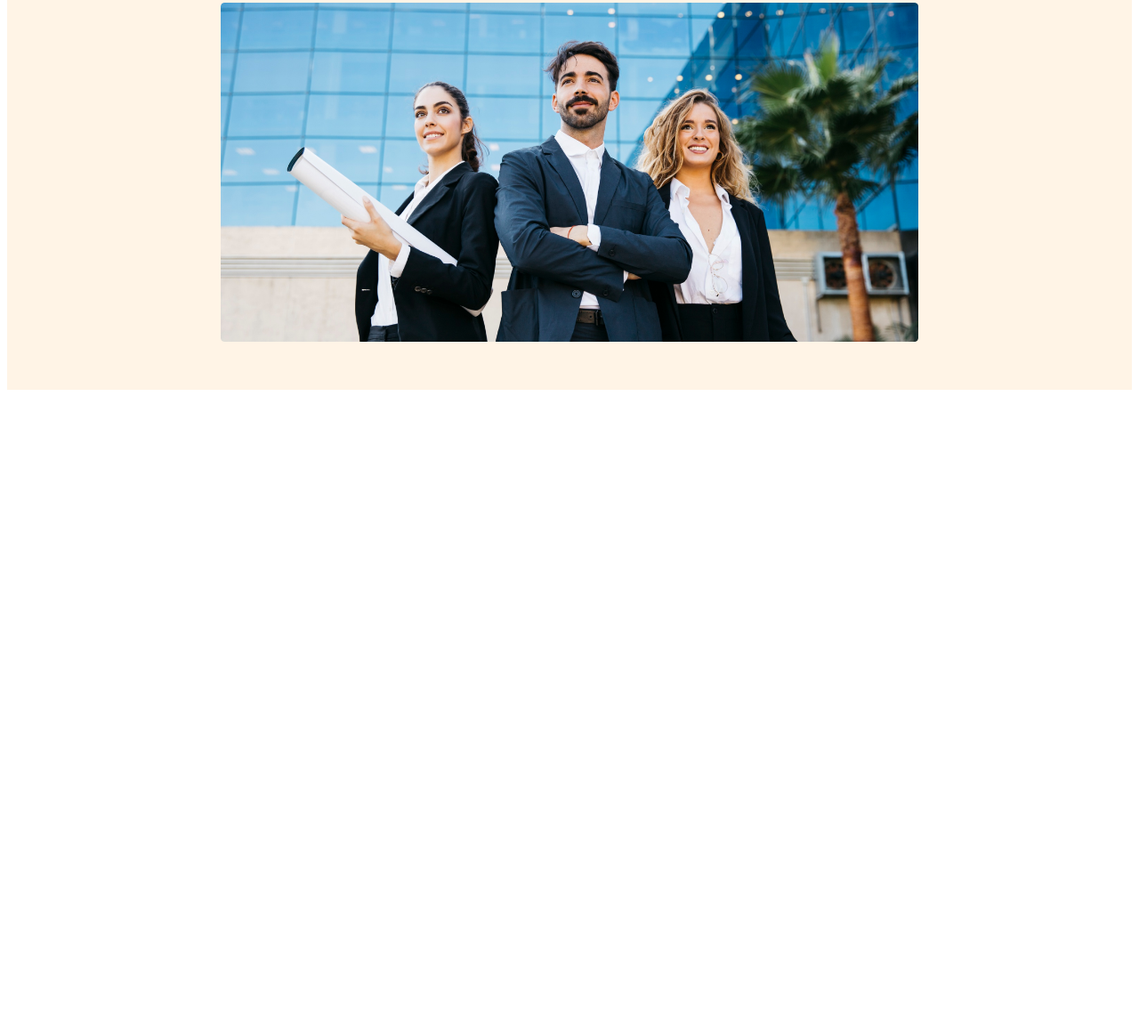
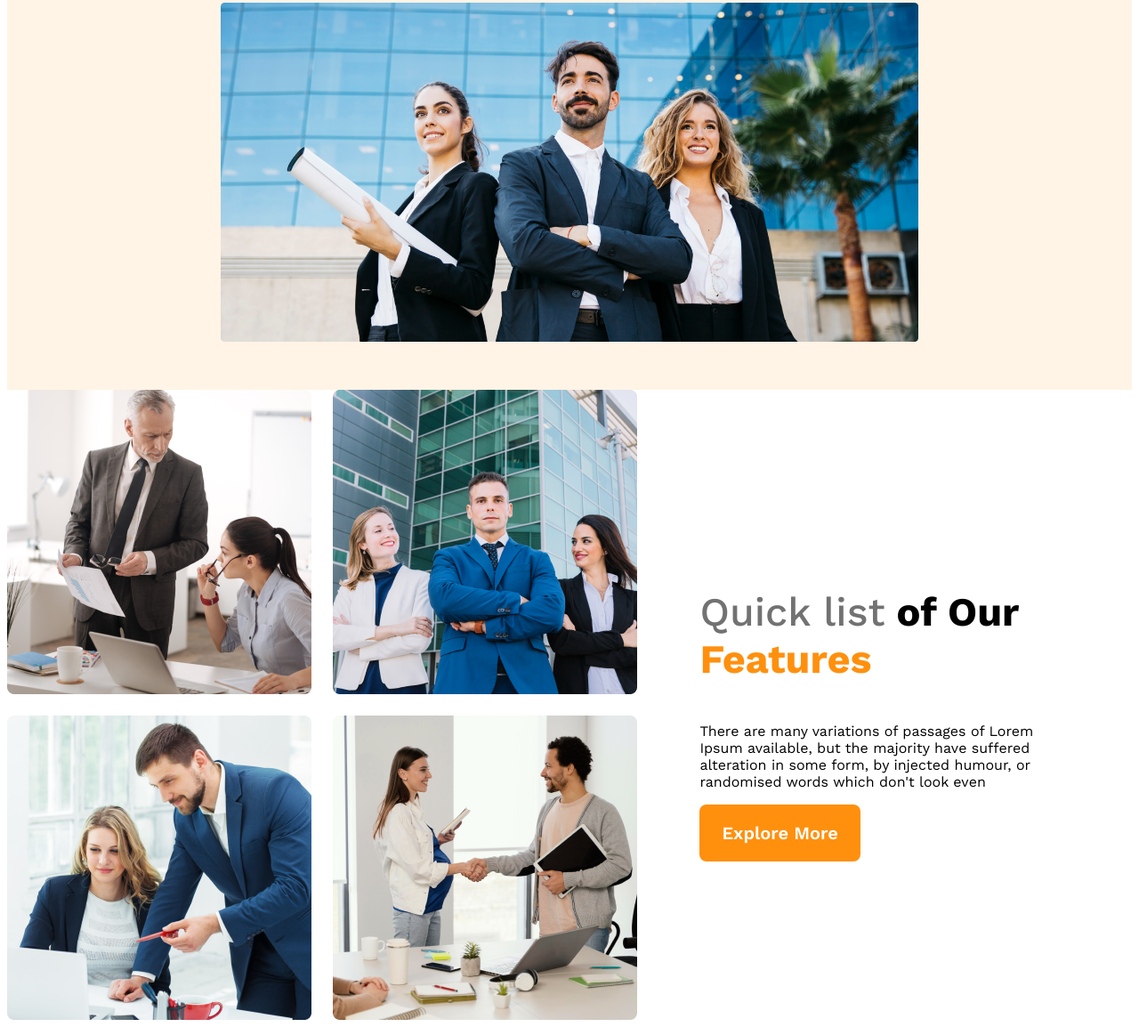
Before and after one commit to Mehrab-Vai/g3-architects-website, a plain HTML site: page index.html in a window 1280 px wide. Shown: the part 573-1727 px from the top of the page at 89% size. Before the commit the page ends 1019 px from the top, so only its background shows below. Drawn offline with nearby package versions, Linux system fonts and the light colour scheme.

Commit message:
featurs content added

```diff
--- a/index.html
+++ b/index.html
@@ -27,7 +27,21 @@
         </div>
     </header>
     <main>
-
+        <section class="teams-container">
+            <div class="teams-img-container">
+                <img src="images/team1.png" alt="">
+                <img src="images/team2.png" alt="">
+                <img src="images/team3.png" alt="">
+                <img src="images/team4.png" alt="">
+            </div>
+            <div class="teams-content">
+                <h3 class="teams-title"><span class="quick-list">Quick list</span> <span>of Our</span> <span class="text-features">Features</span></h3>
+                <p class="teams-description">
+                    There are many variations of passages of Lorem Ipsum available, but the majority have suffered alteration in some form, by injected humour, or randomised words which don't look even
+                </p>
+                <button class="btn-primary">Explore More</button>
+            </div>
+        </section>
     </main>
     <footer>
 
--- a/styles/architects.css
+++ b/styles/architects.css
@@ -86,3 +86,39 @@ nav li{
         flex-direction: column;
     }
 }
+
+/*Main section styles*/
+main{
+    max-width: 1440px;
+    margin: 0 auto;
+}
+
+.teams-container{
+    display: flex;
+    align-items: center;
+}
+
+.teams-img-container{
+    display: grid;
+    grid-template-columns: repeat(2,1fr);
+    gap: 1.5rem;
+}
+
+.teams-content{
+    padding-left: 4.4rem;
+    padding-right: 4.4rem;
+}
+
+.teams-title{
+    font-size: 2.8125rem;
+}
+
+.teams-title .quick-list{
+    font-weight: 500;
+    color: #727272;
+}
+
+.teams-title .text-features{
+    color: #FF900E;
+    font-weight: 700;
+}
```
